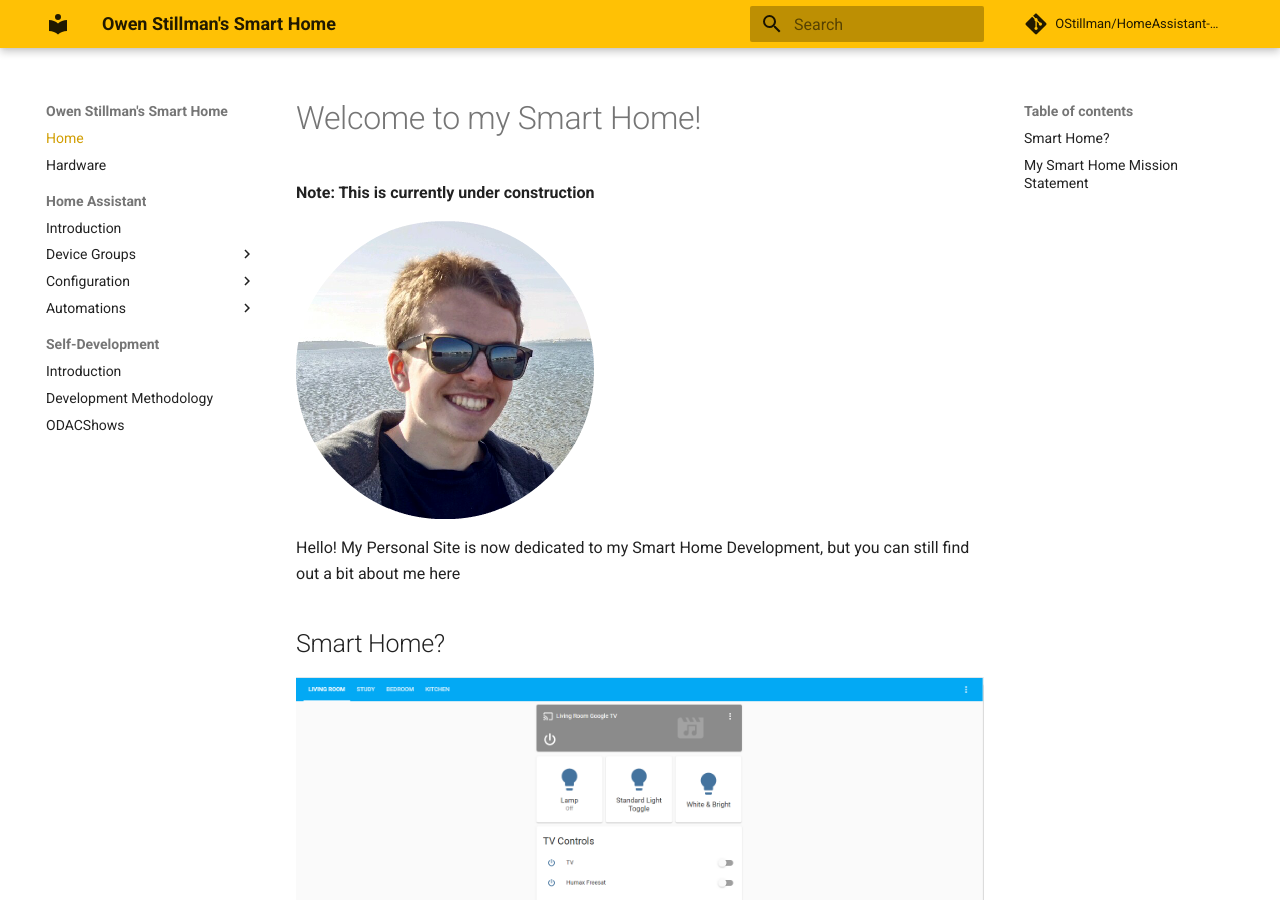
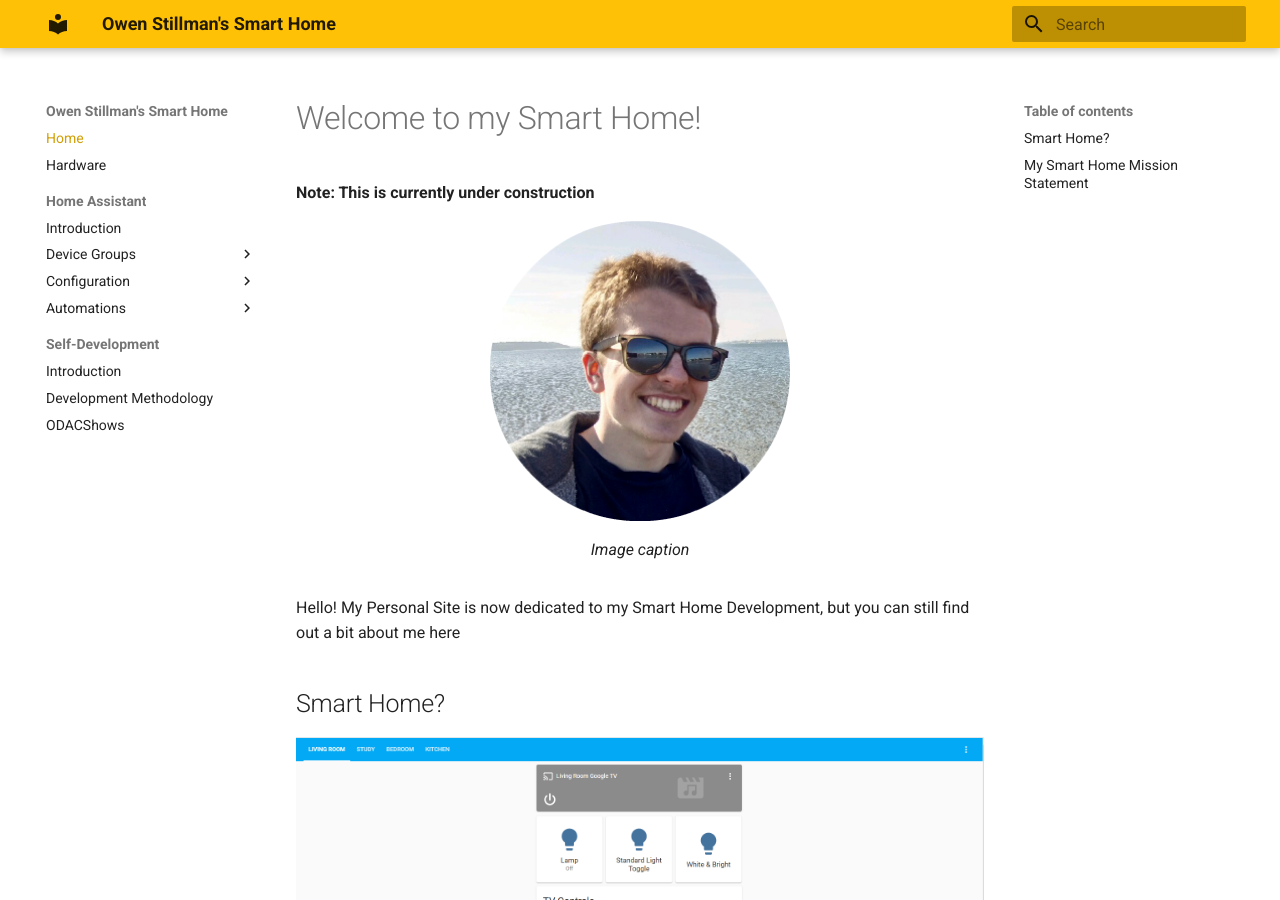
Before and after one commit to OStillman/HomeAssistant-Public, an MkDocs documentation site: the page built from docs/index.md, in a window 1280 px wide and 900 px high. Built offline with MkDocs 1.6.1 and Material for MkDocs 9.7.7, drawn with Linux system fonts in a browser that asks for light colours; comment, search, counter and statistics services are not loaded.

Commit message:
Fix Image Attempt

```diff
--- a/docs/index.md
+++ b/docs/index.md
@@ -2,7 +2,11 @@
 
 **Note: This is currently under construction**
 
-![Me!](./assets/images/me.png){: align=middle}
+<!-- ![Me!](./assets/images/me.png){: align=middle} -->
+<figure>
+  <img src="./assets/images/me.png" width="300" />
+  <figcaption>Image caption</figcaption>
+</figure>
 
 
 Hello! My Personal Site is now dedicated to my Smart Home Development, but you can still find out a bit about me here
--- a/mkdocs.yml
+++ b/mkdocs.yml
@@ -1,9 +1,6 @@
 site_name: Owen Stillman's Smart Home
 site_author: Owen Stillman
 site_description: My Smart Home Setup
-
-repo_url: https://github.com/OStillman/HomeAssistant-Public
-repo_name: OStillman/HomeAssistant-Public
 
 theme:
   name: material
```
